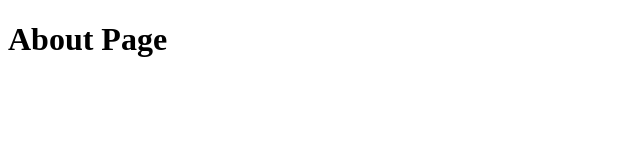
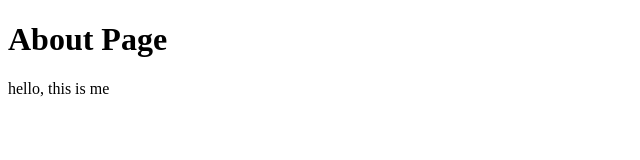
Before and after one commit to Prasanth123456-boo/team-Collab, a plain HTML site: page about.html in a window 1280 px wide. Shown: the whole page, without its empty margins (0-640 px from the left). Drawn offline with Linux system fonts and the light colour scheme.

Commit message:
added a new p tage

```diff
--- a/about.html
+++ b/about.html
@@ -7,6 +7,7 @@
 </head>
 <body>
     <h1>About Page</h1>
+    <p>hello, this is me</p>
 
 </body>
 </html>
```
